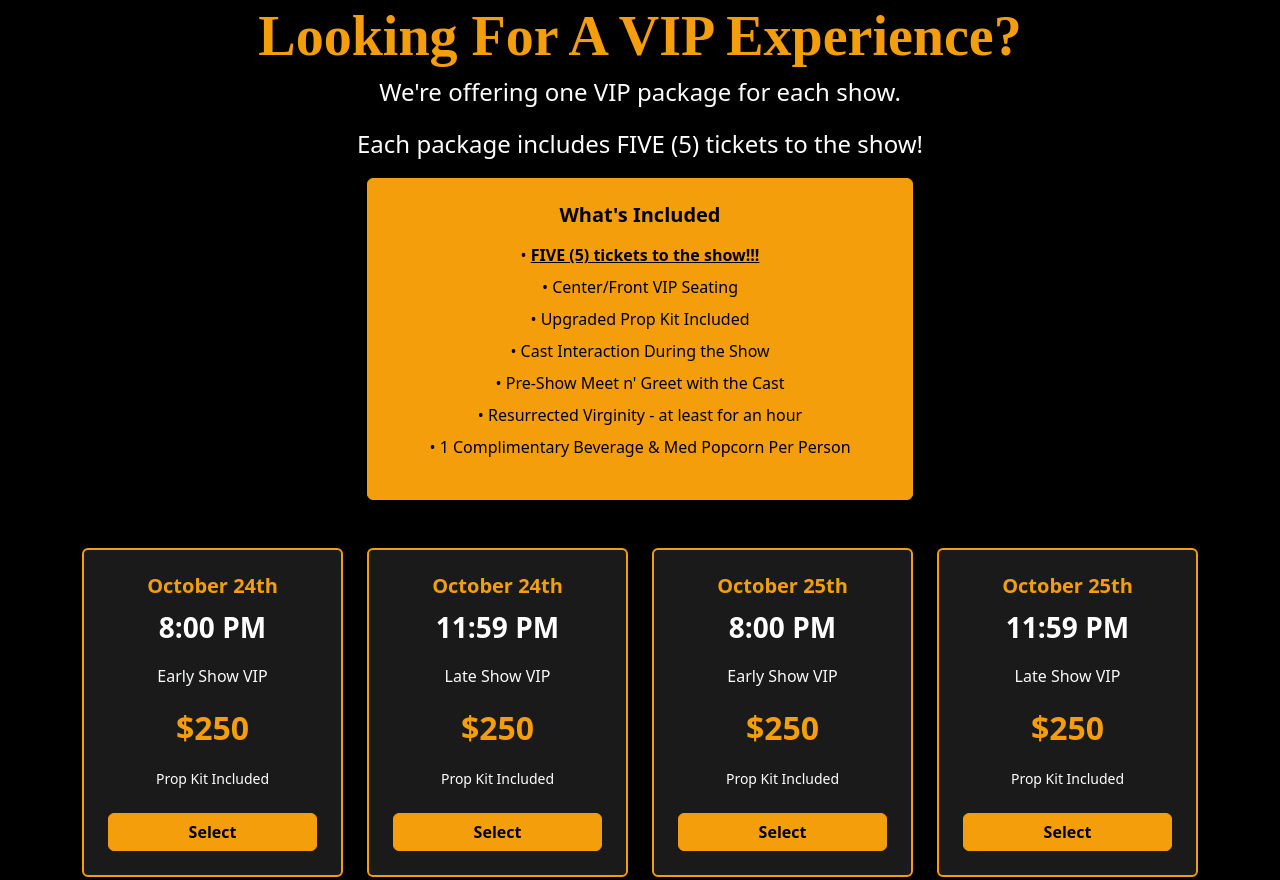
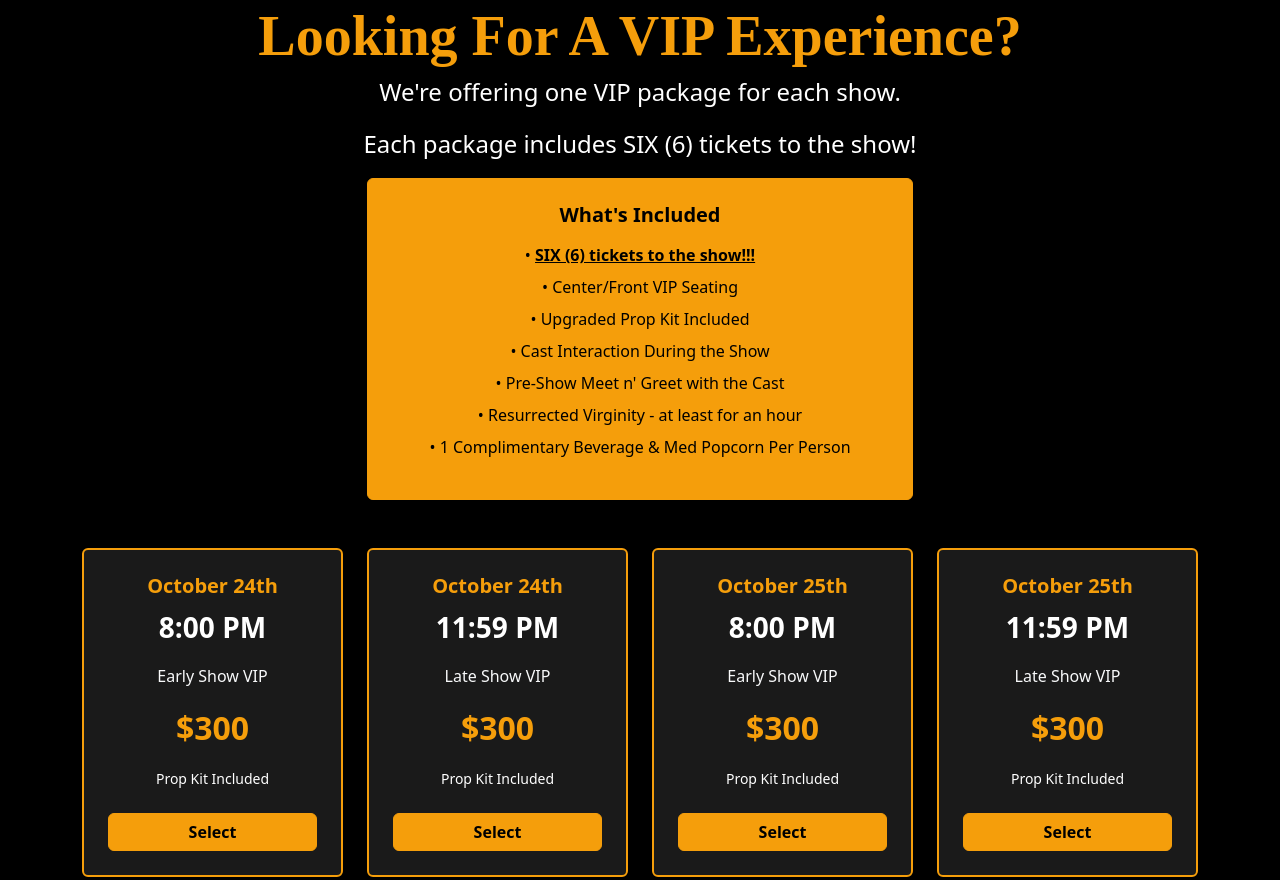
Before and after one commit to jessemarple/rhps2025, an Astro site: page / in a window 1280 px wide. Shown: the part 1699-2579 px from the top of the page. Built offline with nearby package versions, Linux system fonts and the light colour scheme; Astro itself is replaced by a stand-in of ours; a web font is replaced by a local one.

Commit message:
Update VIP package details in index.astro to reflect the inclusion of six tickets and adjust pricing for early and late shows to $300.

```diff
--- a/src/pages/index.astro
+++ b/src/pages/index.astro
@@ -379,7 +379,7 @@ import Layout from "../layouts/Layout.astro";
     </h2>
     <div class="row text-center">
       <p class="fs-4">We're offering one VIP package for each show.</p>
-      <p class="fs-4">Each package includes FIVE (5) tickets to the show!</p>
+      <p class="fs-4">Each package includes SIX (6) tickets to the show!</p>
     </div>
     <div class="row justify-content-center g-4 mb-5">
       <div class="col-md-6 col-lg-6">
@@ -398,7 +398,7 @@ import Layout from "../layouts/Layout.astro";
           </h3>
           <ul class="list-unstyled text-black text-center">
             <li class="mb-2">
-              • <strong><u>FIVE (5) tickets to the show!!!</u></strong>
+              • <strong><u>SIX (6) tickets to the show!!!</u></strong>
             </li>
             <li class="mb-2">• Center/Front VIP Seating</li>
             <li class="mb-2">• Upgraded Prop Kit Included</li>
@@ -475,7 +475,7 @@ import Layout from "../layouts/Layout.astro";
           <h3 class="fs-5 fw-bold mb-2 text-rhps-gold">October 24th</h3>
           <p class="fs-3 fw-bold mb-3">8:00 PM</p>
           <p class="text-light mb-3">Early Show VIP</p>
-          <p class="fs-2 fw-bold text-rhps-gold mb-3">$250</p>
+          <p class="fs-2 fw-bold text-rhps-gold mb-3">$300</p>
           <p class="small mb-4">Prop Kit Included</p>
 
           <a href="https://buy.stripe.com/14A4gB9gh0oU4p249W6c005">
@@ -561,7 +561,7 @@ import Layout from "../layouts/Layout.astro";
           <h3 class="fs-5 fw-bold mb-2 text-rhps-gold">October 24th</h3>
           <p class="fs-3 fw-bold mb-3">11:59 PM</p>
           <p class="text-light mb-3">Late Show VIP</p>
-          <p class="fs-2 fw-bold text-rhps-gold mb-3">$250</p>
+          <p class="fs-2 fw-bold text-rhps-gold mb-3">$300</p>
           <p class="small mb-4">Prop Kit Included</p>
           <a href="https://buy.stripe.com/aFa14peABdbGbRu21O6c006">
             <button
@@ -595,7 +595,7 @@ import Layout from "../layouts/Layout.astro";
           <h3 class="fs-5 fw-bold mb-2 text-rhps-gold">October 25th</h3>
           <p class="fs-3 fw-bold mb-3">8:00 PM</p>
           <p class="text-light mb-3">Early Show VIP</p>
-          <p class="fs-2 fw-bold text-rhps-gold mb-3">$250</p>
+          <p class="fs-2 fw-bold text-rhps-gold mb-3">$300</p>
           <p class="small mb-4">Prop Kit Included</p>
           <a href="https://buy.stripe.com/14A4gB9gh0oU4p249W6c005">
             <button
@@ -629,7 +629,7 @@ import Layout from "../layouts/Layout.astro";
           <h3 class="fs-5 fw-bold mb-2 text-rhps-gold">October 25th</h3>
           <p class="fs-3 fw-bold mb-3">11:59 PM</p>
           <p class="text-light mb-3">Late Show VIP</p>
-          <p class="fs-2 fw-bold text-rhps-gold mb-3">$250</p>
+          <p class="fs-2 fw-bold text-rhps-gold mb-3">$300</p>
           <p class="small mb-4">Prop Kit Included</p>
           <a href="https://buy.stripe.com/3cI5kF2RT2x2dZCbCo6c004">
             <button
```
